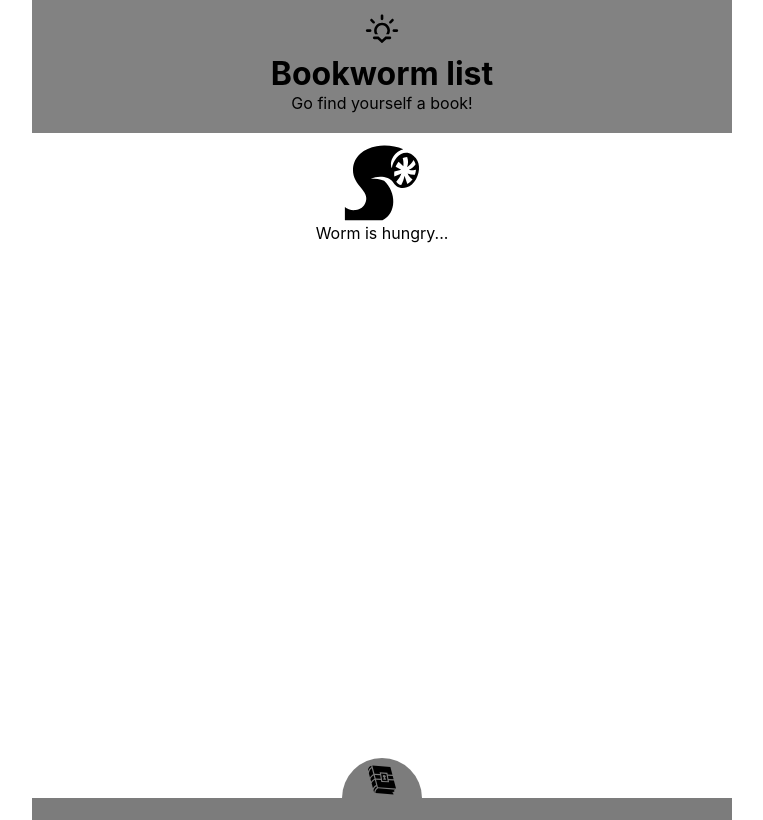
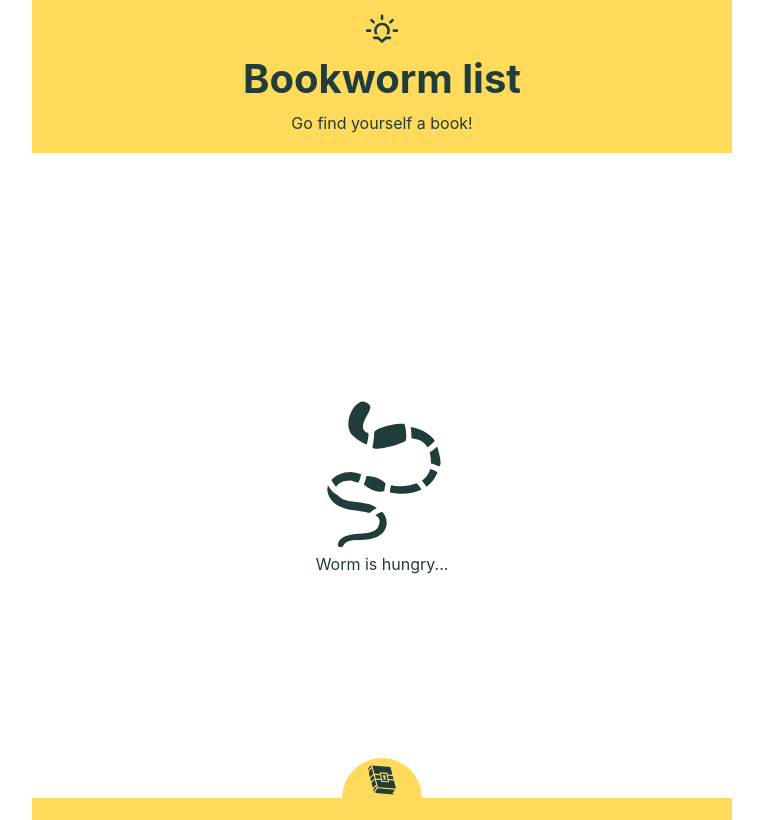
Before and after one commit to m-zaremba/BookList, a React (Create React App) app: page / in a window 1280 px wide. Shown: the whole page, without its empty margins (258-1021 px from the left). Built offline with nearby package versions, Linux system fonts and the light colour scheme.

Commit message:
Style update

```diff
--- a/src/components/BookDetails.jsx
+++ b/src/components/BookDetails.jsx
@@ -1,12 +1,16 @@
 import React, { useContext } from 'react';
 import { BookContext } from '../context/BookContext';
+import { GiRead } from "react-icons/gi";
 
 export const BookDetails = ({ book }) => {
   const { dispatch } = useContext(BookContext);
+  const isMobile = /iPhone|iPad|iPod|Android/i.test(navigator.userAgent);
+
   return (
     <li onClick={() => dispatch({ type: 'REMOVE_BOOK', id: book.id })}>
-      <div className="title">{book.title}</div>
-      <div className="author">{book.author}</div>
+      <div className="title">{ book.title }</div>
+      <div className="author">{ book.author }</div>
+      {isMobile ? <GiRead /> : null}
     </li>
   );
 }
--- a/src/components/Booklist.jsx
+++ b/src/components/Booklist.jsx
@@ -1,10 +1,10 @@
 import React, { useContext } from 'react';
-import {BookDetails} from './BookDetails';
-import {BookContext} from '../context/BookContext';
-import {GiLeechingWorm} from 'react-icons/gi';
+import { BookDetails } from './BookDetails';
+import { BookContext } from '../context/BookContext';
+import { GiEarthWorm } from 'react-icons/gi';
 
 export const BookList = () => {
-  const {books} = useContext(BookContext);
+  const { books } = useContext(BookContext);
   return (
     <section className="book-list">
       {books.length ?
@@ -15,8 +15,10 @@ export const BookList = () => {
         </ul>
       :
       <div className="empty">
-        <GiLeechingWorm />
-        <span>Worm is hungry...</span>
+        <div>
+          <GiEarthWorm />
+          <span>Worm is hungry...</span>
+        </div>
       </div>
       }
 
--- a/src/components/NewBookForm.jsx
+++ b/src/components/NewBookForm.jsx
@@ -1,6 +1,6 @@
 import React, { useContext, useState } from 'react';
 import { BookContext } from '../context/BookContext';
-import {GiSecretBook} from 'react-icons/gi';
+import { GiSecretBook } from 'react-icons/gi';
 
 export const NewBookForm = () => {
   const { dispatch } = useContext(BookContext);
@@ -8,7 +8,6 @@ export const NewBookForm = () => {
   const [author, setAuthor] = useState('');
   const [showForm, setShowForm] = useState(false);
 
-  console.log(!showForm);
 
   const handleSubmit = (e) => {
     e.preventDefault();
--- a/src/context/ThemeContext.js
+++ b/src/context/ThemeContext.js
@@ -1,4 +1,4 @@
-import React, {createContext, useState, useLayoutEffect} from 'react';
+import React, { createContext, useState, useLayoutEffect } from 'react';
 
 export const ThemeContext = createContext({
   isDarkmodeActive: false,
@@ -37,20 +37,24 @@ export const ThemeProvider = (props) => {
   return <ThemeContext.Provider value={{
     darkTheme, toggleTheme, darkmode
   }}>
-    {props.children}
+    { props.children }
   </ThemeContext.Provider>
 }
 
 const defaultTheme = [
-  '--text: rgb(0, 0, 0)',
+  '--text: #203d3c',
   '--bodyBackground: rgb(255, 255, 255)',
-  '--headerBackground: rgb(130, 130, 130)',
-  '--listElementBackground: rgb(176, 176, 176)',
+  '--headerBackground: #FFDA5B',
+  '--oddListElementBackground: rgba(255, 218, 91, 0.54)',
+  '--evenListElementBackground: rgba(255, 218, 91, 0.65)',
+  '--addBookFormBackground: #FFDA5B',
 ];
 
 const darkTheme = [
-  '--text: yellow',
-  '--bodyBackground: black',
-  '--headerBackground: rgb(26, 26, 26)',
-  '--listElementBackground: rgb(38, 38, 38)',
+  '--text: rgb(212, 212, 212)',
+  '--bodyBackground: rgb(56, 56, 56)',
+  '--headerBackground: rgb(27, 27, 27)',
+  '--oddListElementBackground: rgba(0, 0, 0, 0.44)',
+  '--evenListElementBackground: rgba(0, 0, 0, 0.65)',
+  '--addBookFormBackground: rgb(27, 27, 27)',
 ]
--- a/src/index.js
+++ b/src/index.js
@@ -2,6 +2,6 @@ import React from 'react';
 import ReactDOM from 'react-dom';
 import './index.scss';
 import App from './App';
-import {ThemeProvider} from './context/ThemeContext';
+import { ThemeProvider } from './context/ThemeContext';
 
 ReactDOM.render(<ThemeProvider><App /></ThemeProvider>, document.getElementById('root'));
--- a/src/index.scss
+++ b/src/index.scss
@@ -1,8 +1,10 @@
 :root {
-  --text: rgb(0, 0, 0);
+  --text: #203d3c;
   --bodyBackground: rgb(255, 255, 255);
   --headerBackground: rgb(130, 130, 130);
-  --listElementBackground: rgb(176, 176, 176);
+  --oddListElementBackground: rgba(255, 218, 91, 0.6);
+  --evenListElementBackground: rgba(255, 218, 91, 0.77);
+  --addBookFormBackground: rgb(142, 51, 0);
 }
 
 *  {
@@ -47,44 +49,83 @@ header {
     color: var(--text);
   }
 
+  h1 {
+    font-size: 2.5rem;
+  }
+
   p {
-    margin-bottom: 10px;
+    margin: 10px auto;
   }
 
   svg {
     font-size: 40px;
+
+    &:hover {
+      cursor: pointer;
+    }
   }
 }
 
 //BOOKLIST STYLE
 
 .book-list {
-  margin-top: 133px;
+  margin-top: 153px;
+
+  ul {
+    width: 96%;
+  }
 
 
   li {
     margin-bottom: 5px;
     list-style: none;
     padding: 10px 20px;
+    position: relative;
 
     &:nth-child(even) {
-      background-color: var(--listElementBackground);
+      background-color: var(--evenListElementBackground);
     }
 
     &:nth-child(odd) {
-      background-color: green;
+      background-color: var(--oddListElementBackground);
+    }
+
+    &:hover {
+      cursor: pointer;
+      text-decoration: line-through;
+    }
+
+    svg {
+      position: absolute;
+      top: 50%;
+      transform: translateY(-50%);
+      right: 10px;
+      font-size: 2rem;
     }
   }
 
   .empty {
+    height: calc(100vh - 138px);
     margin: 5px auto;
     padding: 10px 20px;
     text-align: center;
+    display: flex;
+    justify-content: center;
+    align-items: center;
 
     svg {
       display: block;
-      font-size: 5rem;
+      font-size: 10rem;
     }
+  }
+
+  .title {
+    font-size: 2rem;
+    font-weight: bold;
+  }
+
+  .author {
+    font-size: 1.2rem;
   }
 
 }
@@ -97,7 +138,7 @@ header {
   max-width: 700px;
   text-align: center;
   margin-top: 5px;
-  background-color: #7c7c7c;
+  background-color: var(--addBookFormBackground);
   padding: 30px 10px;
   position: fixed;
   transition: transform .5s;
@@ -127,6 +168,10 @@ header {
       font-size: 2rem;
       margin-top: 6px;
     }
+
+    &:hover {
+      cursor: pointer;
+    }
   }
 }
 
```
Also changed, not shown: src/App.js (+4 -4 lines), src/components/Header.jsx (+6 -6 lines).
